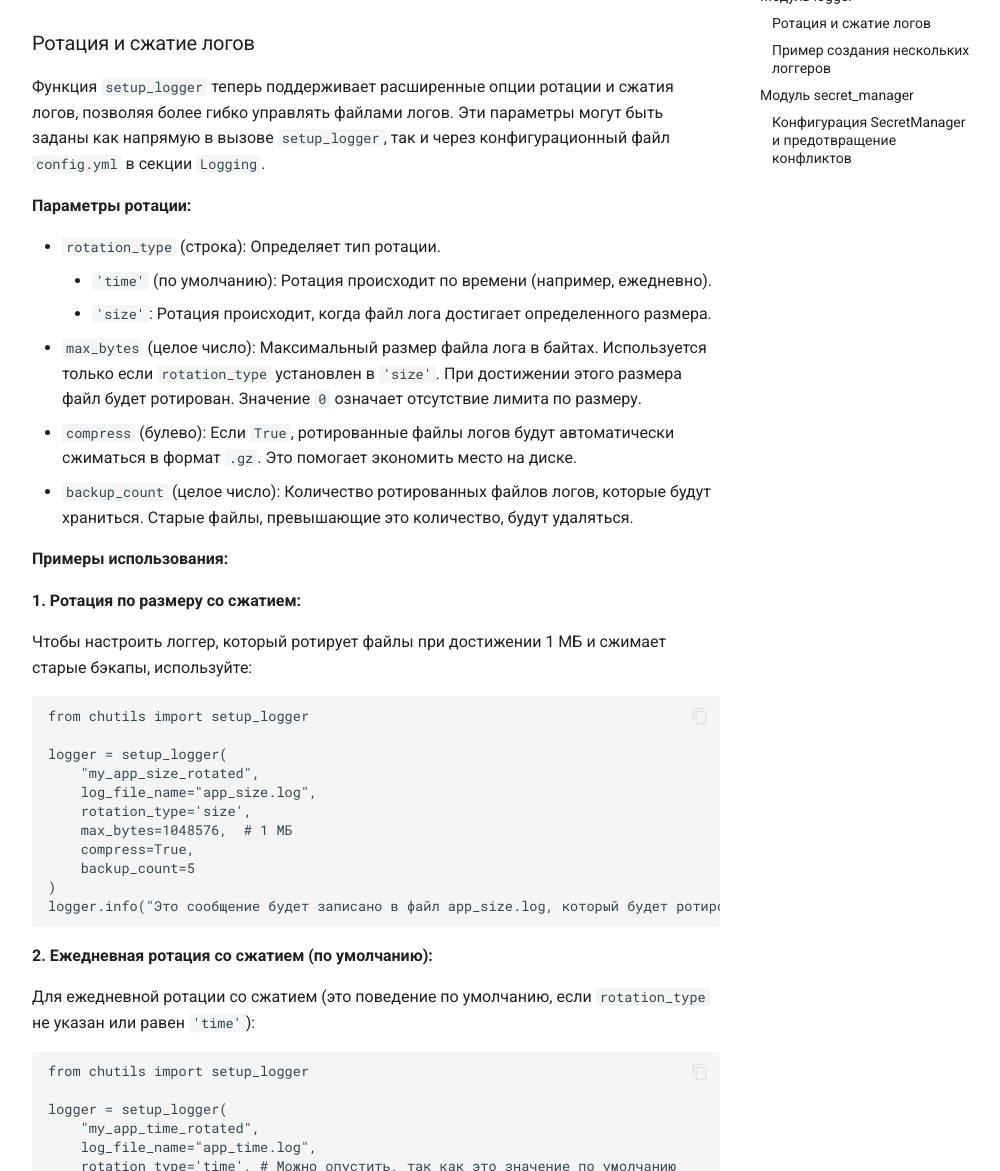
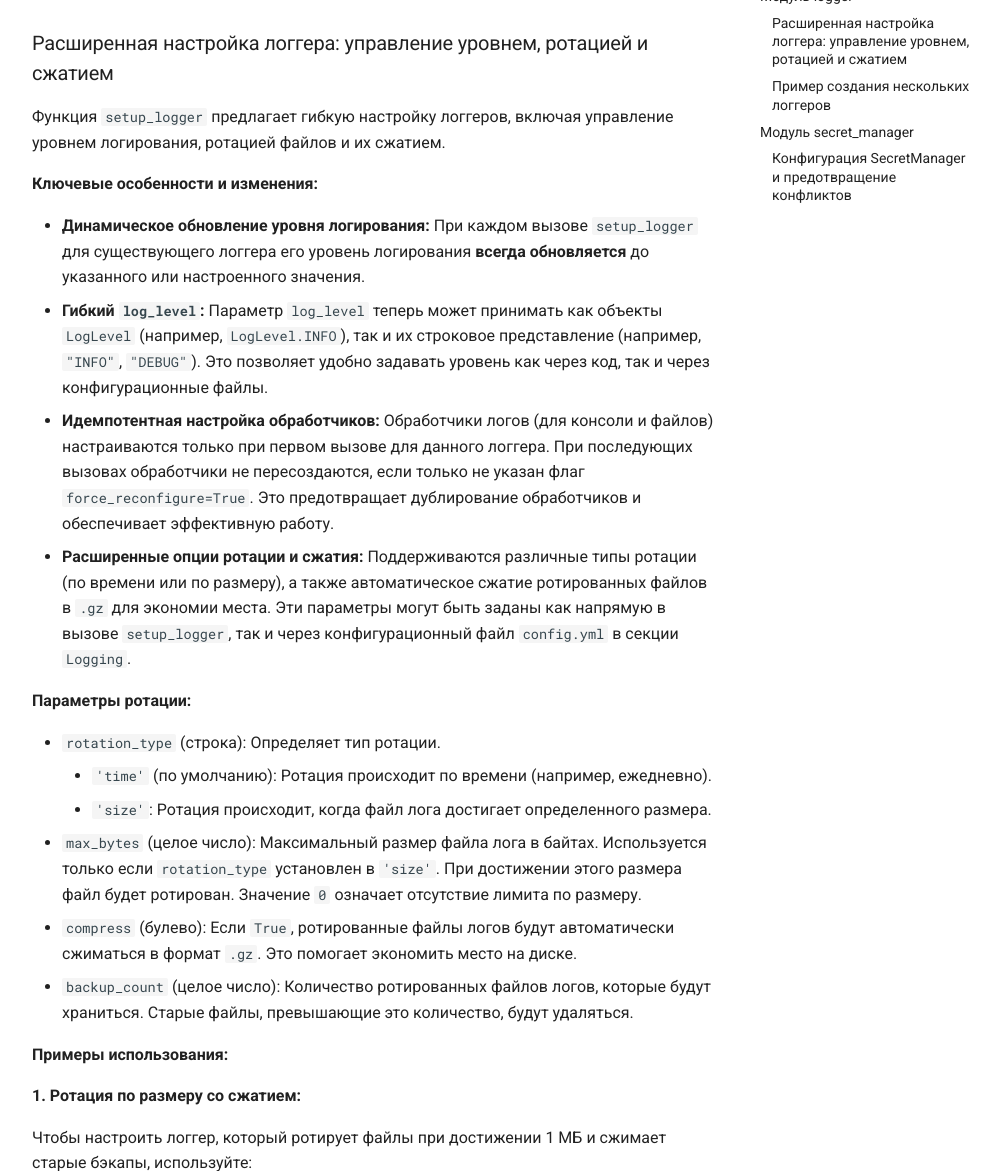
Before and after one commit to Chu4hel/chutils, an MkDocs documentation site: the page built from docs/api.md, in a window 1280 px wide and 1400 px high, scrolled down 1663 px, cut to the strip 229-1400 px from the top of the window. Shown: the whole strip, without its empty margins (264-1264 px from the left). Built offline with MkDocs 1.6.1 and Material for MkDocs 9.7.7, drawn with Linux system fonts in a browser that asks for light colours.

Commit message:
feat: Обновить документацию для logger
Обновлена документация функции `setup_logger` в `docs/api.md` для отражения:
- Динамического обновления уровня логирования.
- Поддержки строковых значений для параметра `log_level`.
- Идемпотентной настройки обработчиков.

```diff
--- a/docs/api.md
+++ b/docs/api.md
@@ -73,9 +73,17 @@ App:
         - DEVDEBUG_LEVEL_NUM
         - MEDIUMDEBUG_LEVEL_NUM
 
-### Ротация и сжатие логов
+### Расширенная настройка логгера: управление уровнем, ротацией и сжатием
 
-Функция `setup_logger` теперь поддерживает расширенные опции ротации и сжатия логов, позволяя более гибко управлять файлами логов. Эти параметры могут быть заданы как напрямую в вызове `setup_logger`, так и через конфигурационный файл `config.yml` в секции `Logging`.
+Функция `setup_logger` предлагает гибкую настройку логгеров, включая управление уровнем логирования, ротацией файлов и их сжатием.
+
+**Ключевые особенности и изменения:**
+
+*   **Динамическое обновление уровня логирования:** При каждом вызове `setup_logger` для существующего логгера его уровень логирования **всегда обновляется** до указанного или настроенного значения.
+*   **Гибкий `log_level`:** Параметр `log_level` теперь может принимать как объекты `LogLevel` (например, `LogLevel.INFO`), так и их строковое представление (например, `"INFO"`, `"DEBUG"`). Это позволяет удобно задавать уровень как через код, так и через конфигурационные файлы.
+*   **Идемпотентная настройка обработчиков:** Обработчики логов (для консоли и файлов) настраиваются только при первом вызове для данного логгера. При последующих вызовах обработчики не пересоздаются, если только не указан флаг `force_reconfigure=True`. Это предотвращает дублирование обработчиков и обеспечивает эффективную работу.
+*   **Расширенные опции ротации и сжатия:** Поддерживаются различные типы ротации (по времени или по размеру), а также автоматическое сжатие ротированных файлов в `.gz` для экономии места. Эти параметры могут быть заданы как напрямую в вызове `setup_logger`, так и через конфигурационный файл `config.yml` в секции `Logging`.
+
 
 **Параметры ротации:**
 
```
